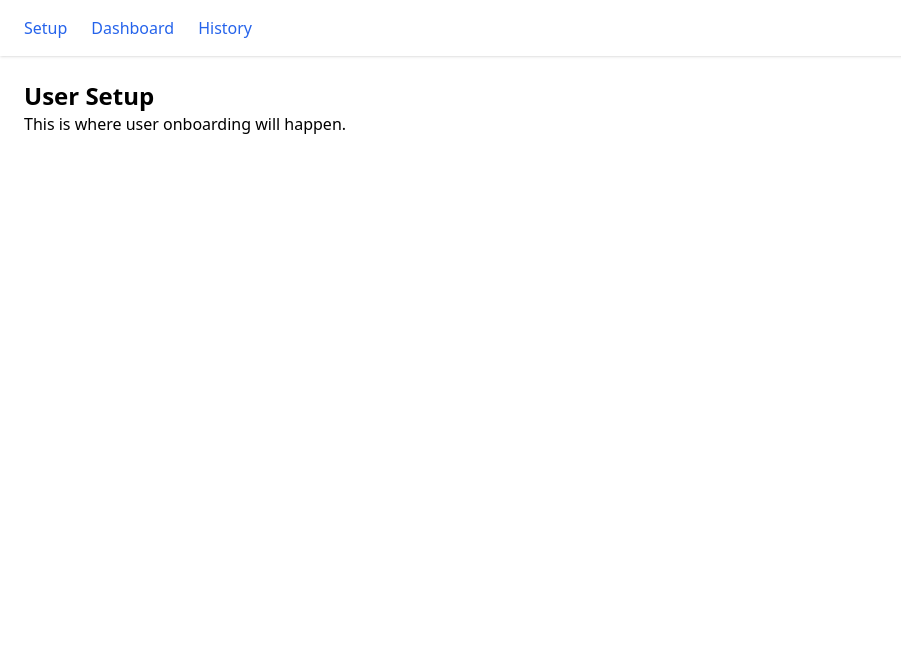
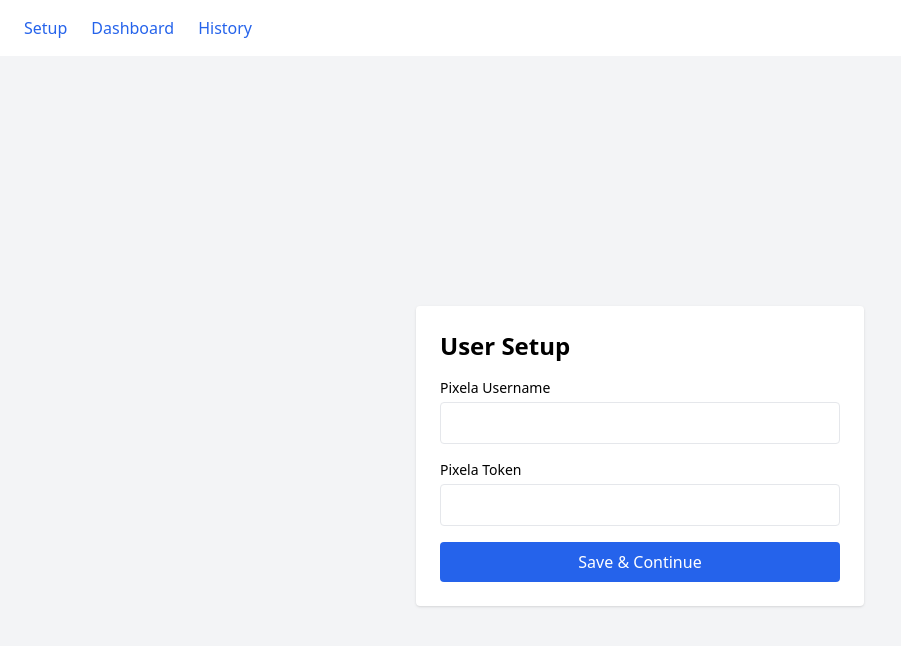
Before and after one commit to OluwatayomiTitus/Habit-Tracker, a React (Vite) app in the folder habit-tracker/: page /setup in a window 1280 px wide. Shown: the top 646 px of the page, without its empty margins (0-901 px from the left). Built offline with nearby package versions, Linux system fonts and the light colour scheme.

Commit message:
add Pixela API service for user, graph, and habit tracking

```diff
--- /dev/null
+++ b/habit-tracker/src/api/pixela.js
@@ -0,0 +1,63 @@
+import axios from "axios";
+const BASE_URL = "https://pixe.la/v1/users";
+
+// Create a Pixela User
+
+export async function createUser(username, token) {
+    const payload = {
+        token,
+        username,
+        agreeTermsOfService: "yes",
+        notMinor: "yes",
+    };
+
+    const response = await axios.post(BASE_URL, payload);
+    return response.data;
+}
+
+// Create a habit graph for the user
+
+export async function createGraph(username, token, graphId) {
+    const payload = {
+        id:graphId,
+        name: "Daily Habit Tracker",
+        unit: "times",
+        type: "int",
+        color: "shibafu",
+    };
+
+    const response = await axios.post(
+        `${BASE_URL}/${username}/graphs`, payload,
+        {
+            headers: {
+                "X-USER-TOKEN": token,
+            },
+        }
+    );
+
+    return response.data;
+}
+
+// Add a pixel (log today's habit)
+export async function addPixel(username, token, graphId, date, quantity) {
+    const payload = {
+        date,
+        quantity: String(quantity),
+    };
+
+    const response = await axios.post(
+        `${BASE_URL}/${username}/graphs/${graphId}`, payload,
+        {
+            headers: {
+                "X-USER-TOKEN": token,
+            },
+        }
+    );
+
+    return response.data;
+}
+
+// Get pixela graph image URL
+export function getGraphURL(username, graphId) {
+    return `${BASE_URL}/${username}/graphs/${graphId}`;
+}
--- a/habit-tracker/src/pages/UserSetup.jsx
+++ b/habit-tracker/src/pages/UserSetup.jsx
@@ -1,10 +1,73 @@
+import { useState } from "react";
+import { useNavigate } from "react-router-dom";
+import useLocalStorage from "../hooks/useLocalStorage";
+
 function UserSetup() {
+  const navigate = useNavigate();
+
+  // Persisted values
+  const [username, setUsername] = useLocalStorage("pixelaUsername", "");
+  const [token, setToken] = useLocalStorage("pixelaToken", "");
+
+  const [error, setError] = useState("");
+
+  const handleSubmit = (e) => {
+    e.preventDefault();
+
+    if (!username || !token) {
+      setError("Both username and token are required");
+      return;
+    }
+
+    setError("");
+    navigate("/dashboard");
+  };
+
   return (
-    <div className="p-6">
-      <h1 className="text-2xl font-bold">User Setup</h1>
-      <p>This is where user onboarding will happen.</p>
+    <div className="min-h-screen flex items-center justify-center bg-gray-100">
+      <form
+        onSubmit={handleSubmit}
+        className="bg-white p-6 rounded shadow w-full max-w-md"
+      >
+        <h1 className="text-2xl font-bold mb-4">User Setup</h1>
+
+        {error && <p className="text-red-600 mb-3 text-sm">{error}</p>}
+
+        {/* USERNAME */}
+        <div className="mb-4">
+          <label className="block text-sm font-medium mb-1">
+            Pixela Username
+          </label>
+          <input
+            type="text"
+            value={username}
+            onChange={(e) => setUsername(e.target.value)}
+            className="w-full border rounded p-2"
+          />
+        </div>
+
+        {/* TOKEN */}
+        <div className="mb-4">
+          <label className="block text-sm font-medium mb-1">
+            Pixela Token
+          </label>
+          <input
+            type="password"
+            value={token}
+            onChange={(e) => setToken(e.target.value)}
+            className="w-full border rounded p-2"
+          />
+        </div>
+
+        <button
+          type="submit"
+          className="w-full bg-blue-600 text-white py-2 rounded hover:bg-blue-700"
+        >
+          Save & Continue
+        </button>
+      </form>
     </div>
-  )
+  );
 }
 
-export default UserSetup
+export default UserSetup;
```
